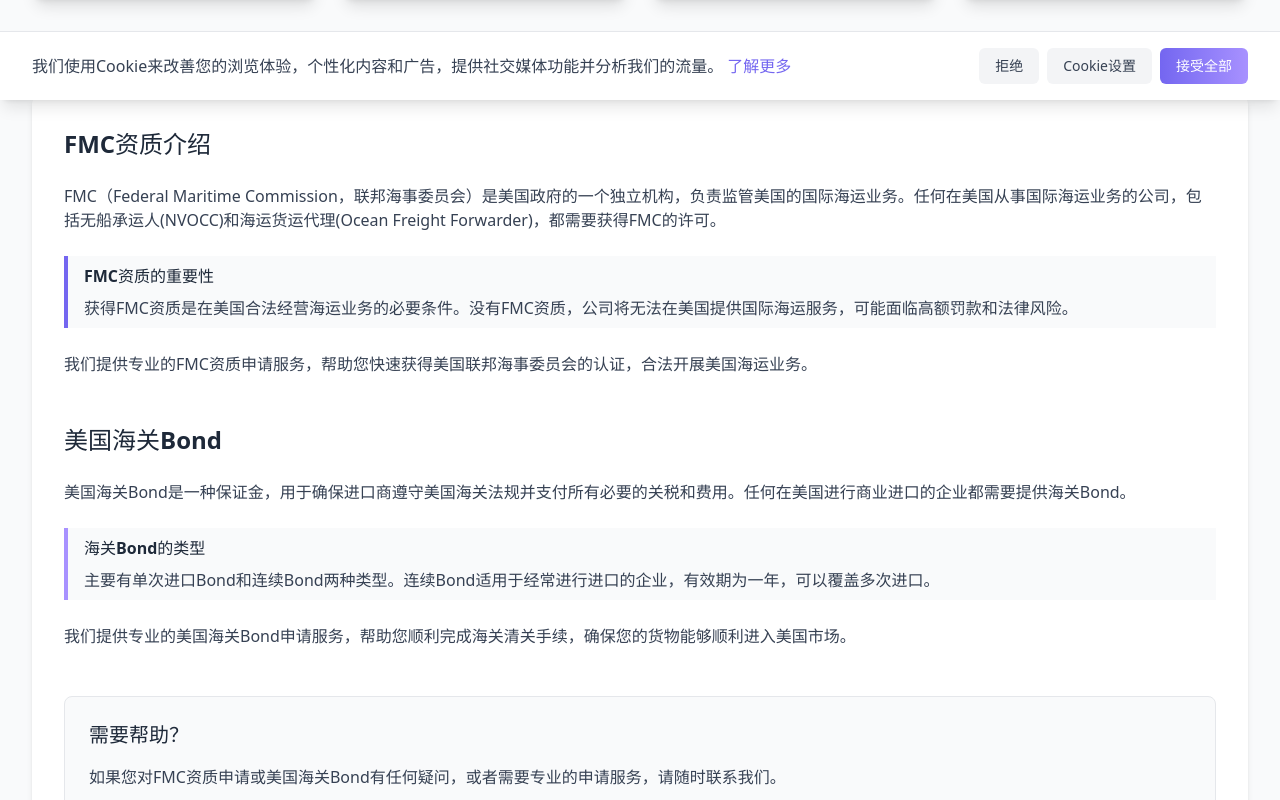
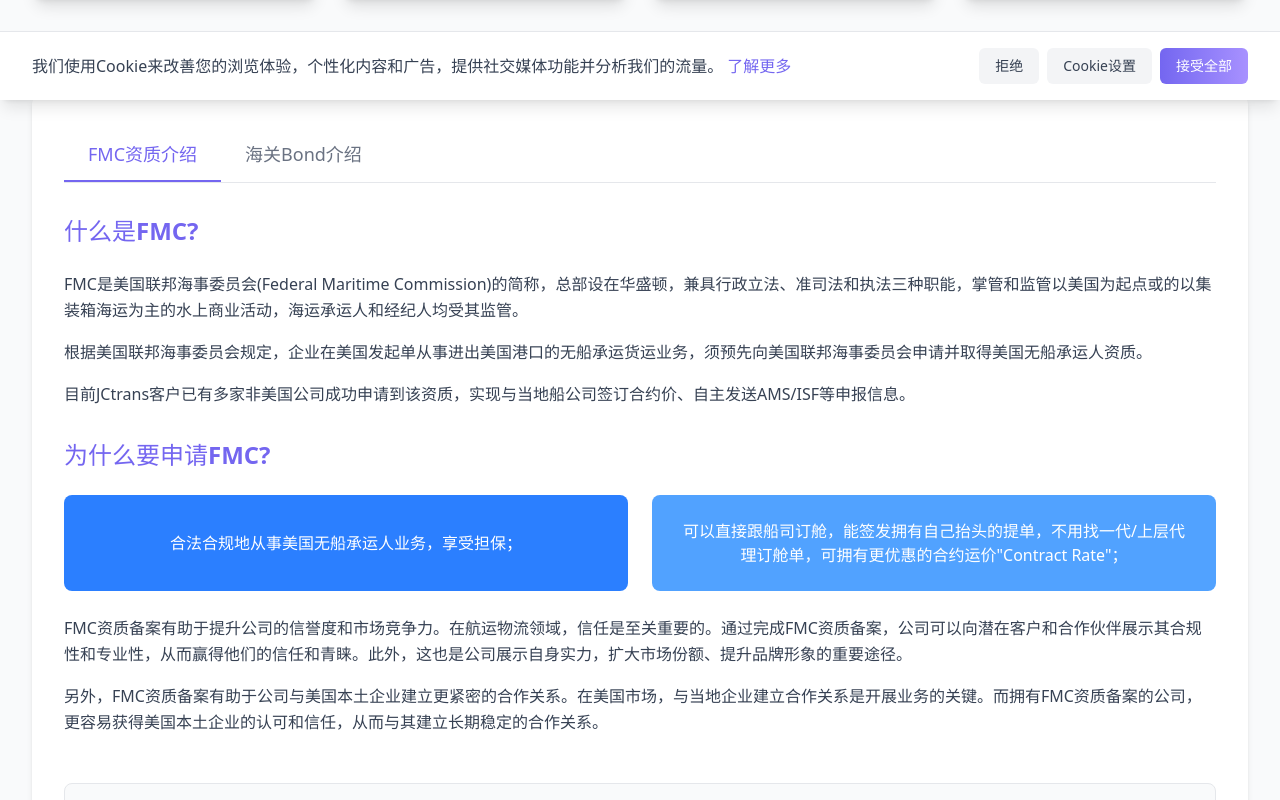
Before and after one commit to LeoYang9189/wooo, a React (Vite) app: page /fmc-qualification in a window 1280 px wide. Shown: the part 700-1500 px from the top of the page. Built offline with nearby package versions, Linux system fonts and the light colour scheme.

Commit message:
添加FMC资质页面Tab切换功能，完善FMC资质和海关Bond介绍内容

```diff
--- a/src/components/pages/FMCQualification.tsx
+++ b/src/components/pages/FMCQualification.tsx
@@ -24,6 +24,7 @@ import {
 
 const FMCQualification = () => {
   const [mousePosition, setMousePosition] = useState({ x: 0, y: 0 });
+  const [activeTab, setActiveTab] = useState<'fmc' | 'bond'>('fmc');
 
   useEffect(() => {
     const handleMouseMove = (e: MouseEvent) => {
@@ -294,49 +295,84 @@ const FMCQualification = () => {
           </div>
         </section>
 
-        {/* 主要内容区域 */}
+        {/* 主要内容区域 - 带Tab切换 */}
         <section className="py-12">
           <div className="container-custom">
             <div className="bg-white rounded-lg shadow-md p-6 md:p-8">
-              <h2 className="text-2xl font-bold text-gray-800 mb-6">FMC资质介绍</h2>
+              {/* Tab切换按钮 */}
+              <div className="flex border-b border-gray-200 mb-8">
+                <button
+                  type="button"
+                  className={`py-3 px-6 font-medium text-lg border-b-2 transition-colors duration-200 ${
+                    activeTab === 'fmc'
+                      ? 'border-primary text-primary'
+                      : 'border-transparent text-gray-500 hover:text-gray-700'
+                  }`}
+                  onClick={() => setActiveTab('fmc')}
+                >
+                  FMC资质介绍
+                </button>
+                <button
+                  type="button"
+                  className={`py-3 px-6 font-medium text-lg border-b-2 transition-colors duration-200 ${
+                    activeTab === 'bond'
+                      ? 'border-primary text-primary'
+                      : 'border-transparent text-gray-500 hover:text-gray-700'
+                  }`}
+                  onClick={() => setActiveTab('bond')}
+                >
+                  海关Bond介绍
+                </button>
+              </div>
 
-              <div className="space-y-6">
-                <p className="text-gray-700">
-                  FMC（Federal Maritime Commission，联邦海事委员会）是美国政府的一个独立机构，负责监管美国的国际海运业务。任何在美国从事国际海运业务的公司，包括无船承运人(NVOCC)和海运货运代理(Ocean Freight Forwarder)，都需要获得FMC的许可。
+              {/* FMC资质介绍内容 */}
+              <div className={`space-y-8 ${activeTab === 'fmc' ? 'block' : 'hidden'}`}>
+                {/* 什么是FMC部分 */}
+                <div>
+                  <h2 className="text-2xl font-bold text-primary mb-6">什么是FMC?</h2>
+                  <div className="space-y-4">
+                    <p className="text-gray-700 leading-relaxed">
+                      FMC是美国联邦海事委员会(Federal Maritime Commission)的简称，总部设在华盛顿，兼具行政立法、准司法和执法三种职能，掌管和监管以美国为起点或的以集装箱海运为主的水上商业活动，海运承运人和经纪人均受其监管。
                     </p>
-
-                <div className="border-l-4 border-primary pl-4 py-2 bg-gray-50">
-                  <h3 className="font-semibold text-gray-800">FMC资质的重要性</h3>
-                  <p className="text-gray-700 mt-2">
-                    获得FMC资质是在美国合法经营海运业务的必要条件。没有FMC资质，公司将无法在美国提供国际海运服务，可能面临高额罚款和法律风险。
+                    <p className="text-gray-700 leading-relaxed">
+                      根据美国联邦海事委员会规定，企业在美国发起单从事进出美国港口的无船承运货运业务，须预先向美国联邦海事委员会申请并取得美国无船承运人资质。
+                    </p>
+                    <p className="text-gray-700 leading-relaxed">
+                      目前JCtrans客户已有多家非美国公司成功申请到该资质，实现与当地船公司签订合约价、自主发送AMS/ISF等申报信息。
                     </p>
                   </div>
+                </div>
 
-                {/* 这里将根据您提供的信息添加更多内容 */}
-                <p className="text-gray-700">
-                  我们提供专业的FMC资质申请服务，帮助您快速获得美国联邦海事委员会的认证，合法开展美国海运业务。
+                {/* 为什么要申请FMC部分 */}
+                <div>
+                  <h2 className="text-2xl font-bold text-primary mb-6">为什么要申请FMC?</h2>
+
+                  <div className="grid grid-cols-1 md:grid-cols-2 gap-6 mb-6">
+                    {/* 优势1 */}
+                    <div className="bg-blue-500 text-white p-6 rounded-lg">
+                      <div className="flex items-center justify-center h-full">
+                        <p className="text-center font-medium">
+                          合法合规地从事美国无船承运人业务，享受担保；
                         </p>
                       </div>
+                    </div>
 
-              {/* 美国海关Bond部分 */}
-              <div className="mt-12">
-                <h2 className="text-2xl font-bold text-gray-800 mb-6">美国海关Bond</h2>
-
-                <div className="space-y-6">
-                  <p className="text-gray-700">
-                    美国海关Bond是一种保证金，用于确保进口商遵守美国海关法规并支付所有必要的关税和费用。任何在美国进行商业进口的企业都需要提供海关Bond。
-                  </p>
-
-                  <div className="border-l-4 border-secondary pl-4 py-2 bg-gray-50">
-                    <h3 className="font-semibold text-gray-800">海关Bond的类型</h3>
-                    <p className="text-gray-700 mt-2">
-                      主要有单次进口Bond和连续Bond两种类型。连续Bond适用于经常进行进口的企业，有效期为一年，可以覆盖多次进口。
+                    {/* 优势2 */}
+                    <div className="bg-blue-400 text-white p-6 rounded-lg">
+                      <div className="flex items-center justify-center h-full">
+                        <p className="text-center font-medium">
+                          可以直接跟船司订舱，能签发拥有自己抬头的提单，不用找一代/上层代理订舱单，可拥有更优惠的合约运价"Contract Rate"；
                         </p>
                       </div>
+                    </div>
+                  </div>
 
-                  {/* 这里将根据您提供的信息添加更多内容 */}
-                  <p className="text-gray-700">
-                    我们提供专业的美国海关Bond申请服务，帮助您顺利完成海关清关手续，确保您的货物能够顺利进入美国市场。
+                  <div className="space-y-4">
+                    <p className="text-gray-700 leading-relaxed">
+                      FMC资质备案有助于提升公司的信誉度和市场竞争力。在航运物流领域，信任是至关重要的。通过完成FMC资质备案，公司可以向潜在客户和合作伙伴展示其合规性和专业性，从而赢得他们的信任和青睐。此外，这也是公司展示自身实力，扩大市场份额、提升品牌形象的重要途径。
+                    </p>
+                    <p className="text-gray-700 leading-relaxed">
+                      另外，FMC资质备案有助于公司与美国本土企业建立更紧密的合作关系。在美国市场，与当地企业建立合作关系是开展业务的关键。而拥有FMC资质备案的公司，更容易获得美国本土企业的认可和信任，从而与其建立长期稳定的合作关系。
                     </p>
                   </div>
                 </div>
@@ -345,7 +381,7 @@ const FMCQualification = () => {
                 <div className="mt-12 bg-gray-50 p-6 rounded-lg border border-gray-200">
                   <h2 className="text-xl font-bold text-gray-800 mb-4">需要帮助？</h2>
                   <p className="text-gray-700 mb-4">
-                  如果您对FMC资质申请或美国海关Bond有任何疑问，或者需要专业的申请服务，请随时联系我们。
+                    如果您对FMC资质申请有任何疑问，或者需要专业的申请服务，请随时联系我们。
                   </p>
                   <button
                     type="button"
@@ -353,6 +389,95 @@ const FMCQualification = () => {
                   >
                     联系我们
                   </button>
+                </div>
+              </div>
+
+              {/* 海关Bond介绍内容 */}
+              <div className={`space-y-8 ${activeTab === 'bond' ? 'block' : 'hidden'}`}>
+                {/* 什么是海关Bond部分 */}
+                <div>
+                  <h2 className="text-2xl font-bold text-secondary mb-6">什么是海关Bond?</h2>
+                  <div className="space-y-4">
+                    <p className="text-gray-700 leading-relaxed">
+                      美国海关Bond是一种保证金，用于确保进口商遵守美国海关法规并支付所有必要的关税和费用。任何在美国进行商业进口的企业都需要提供海关Bond。
+                    </p>
+                    <p className="text-gray-700 leading-relaxed">
+                      海关Bond是美国海关与边境保护局(CBP)要求的一种担保形式，它保证进口商将遵守所有适用的法律法规，并支付所有应缴的关税、税费和罚款。
+                    </p>
+                  </div>
+                </div>
+
+                {/* 海关Bond的类型 */}
+                <div>
+                  <h2 className="text-2xl font-bold text-secondary mb-6">海关Bond的类型</h2>
+
+                  <div className="border-l-4 border-secondary pl-4 py-3 bg-gray-50 mb-6">
+                    <h3 className="font-semibold text-gray-800">主要有两种类型的海关Bond：</h3>
+                    <ul className="mt-2 space-y-2">
+                      <li className="flex items-start">
+                        <span className="text-secondary font-bold mr-2">•</span>
+                        <div>
+                          <span className="font-medium">单次进口Bond (Single Entry Bond)：</span>
+                          <span className="text-gray-700">适用于偶尔进行进口的企业，每次进口都需要单独申请。</span>
+                        </div>
+                      </li>
+                      <li className="flex items-start">
+                        <span className="text-secondary font-bold mr-2">•</span>
+                        <div>
+                          <span className="font-medium">连续Bond (Continuous Bond)：</span>
+                          <span className="text-gray-700">适用于经常进行进口的企业，有效期为一年，可以覆盖多次进口。</span>
+                        </div>
+                      </li>
+                    </ul>
+                  </div>
+
+                  <p className="text-gray-700 leading-relaxed">
+                    大多数进口商选择连续Bond，因为它更加方便，不需要为每次进口单独申请Bond。连续Bond的金额通常基于过去一年支付的关税、税费和费用的10%计算，最低金额为50,000美元。
+                  </p>
+                </div>
+
+                {/* 为什么需要海关Bond */}
+                <div>
+                  <h2 className="text-2xl font-bold text-secondary mb-6">为什么需要海关Bond?</h2>
+
+                  <div className="grid grid-cols-1 md:grid-cols-2 gap-6 mb-6">
+                    {/* 原因1 */}
+                    <div className="bg-teal-500 text-white p-6 rounded-lg">
+                      <div className="flex items-center justify-center h-full">
+                        <p className="text-center font-medium">
+                          美国法律要求：所有商业进口都必须提供海关Bond，这是法律强制要求的。
+                        </p>
+                      </div>
+                    </div>
+
+                    {/* 原因2 */}
+                    <div className="bg-teal-400 text-white p-6 rounded-lg">
+                      <div className="flex items-center justify-center h-full">
+                        <p className="text-center font-medium">
+                          保障进口流程：有了海关Bond，您的货物清关过程将更加顺畅，避免不必要的延误。
+                        </p>
+                      </div>
+                    </div>
+                  </div>
+
+                  <p className="text-gray-700 leading-relaxed">
+                    海关Bond不仅是法律要求，也是保护您业务的重要工具。它确保您的进口流程符合美国海关的所有要求，避免因违规而导致的罚款和货物扣留。
+                  </p>
+                </div>
+
+                {/* 联系我们部分 */}
+                <div className="mt-12 bg-gray-50 p-6 rounded-lg border border-gray-200">
+                  <h2 className="text-xl font-bold text-gray-800 mb-4">需要帮助？</h2>
+                  <p className="text-gray-700 mb-4">
+                    如果您对美国海关Bond申请有任何疑问，或者需要专业的申请服务，请随时联系我们。
+                  </p>
+                  <button
+                    type="button"
+                    className="btn-primary"
+                  >
+                    联系我们
+                  </button>
+                </div>
               </div>
             </div>
           </div>
```
Lines whose indentation alone changed are shown as unchanged.
